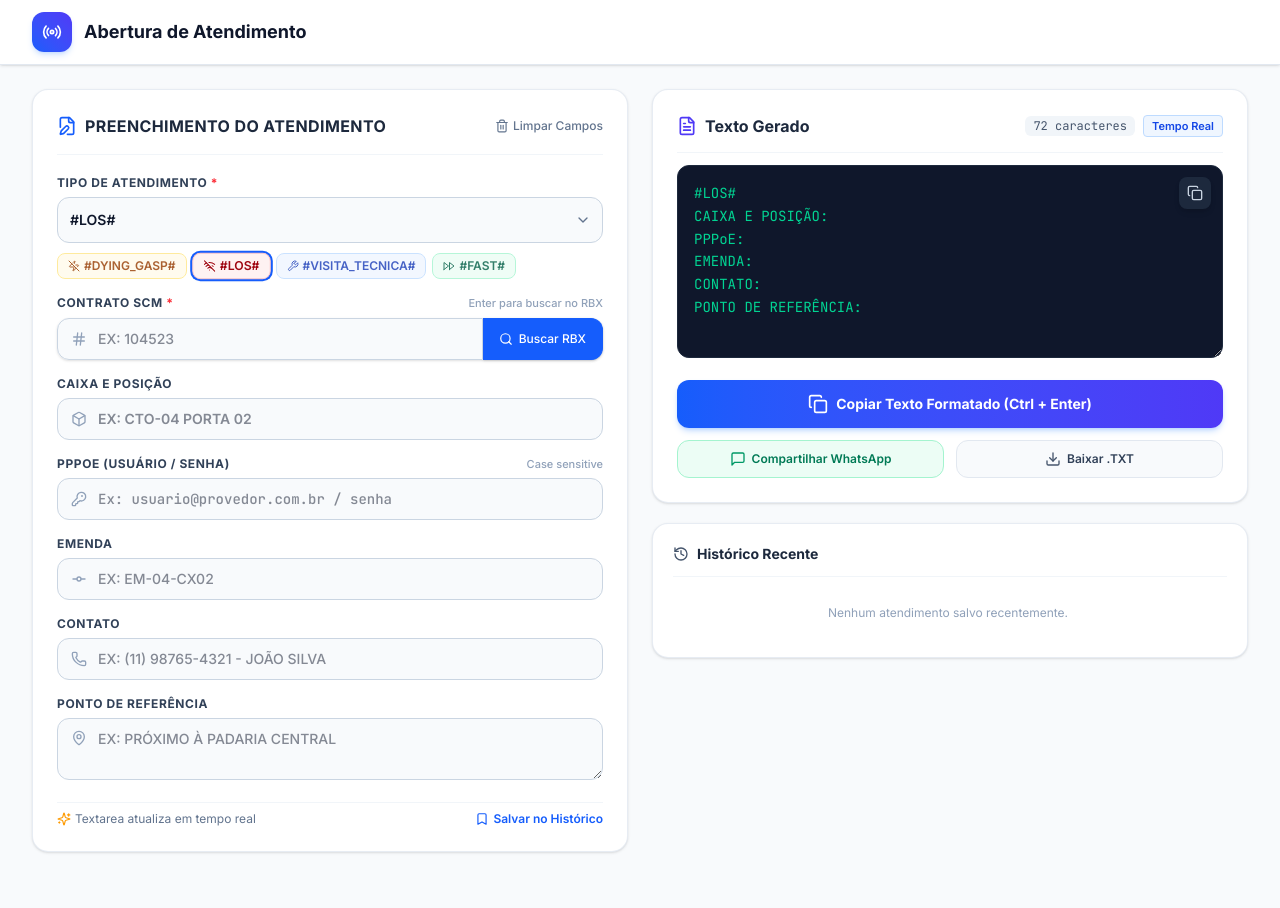
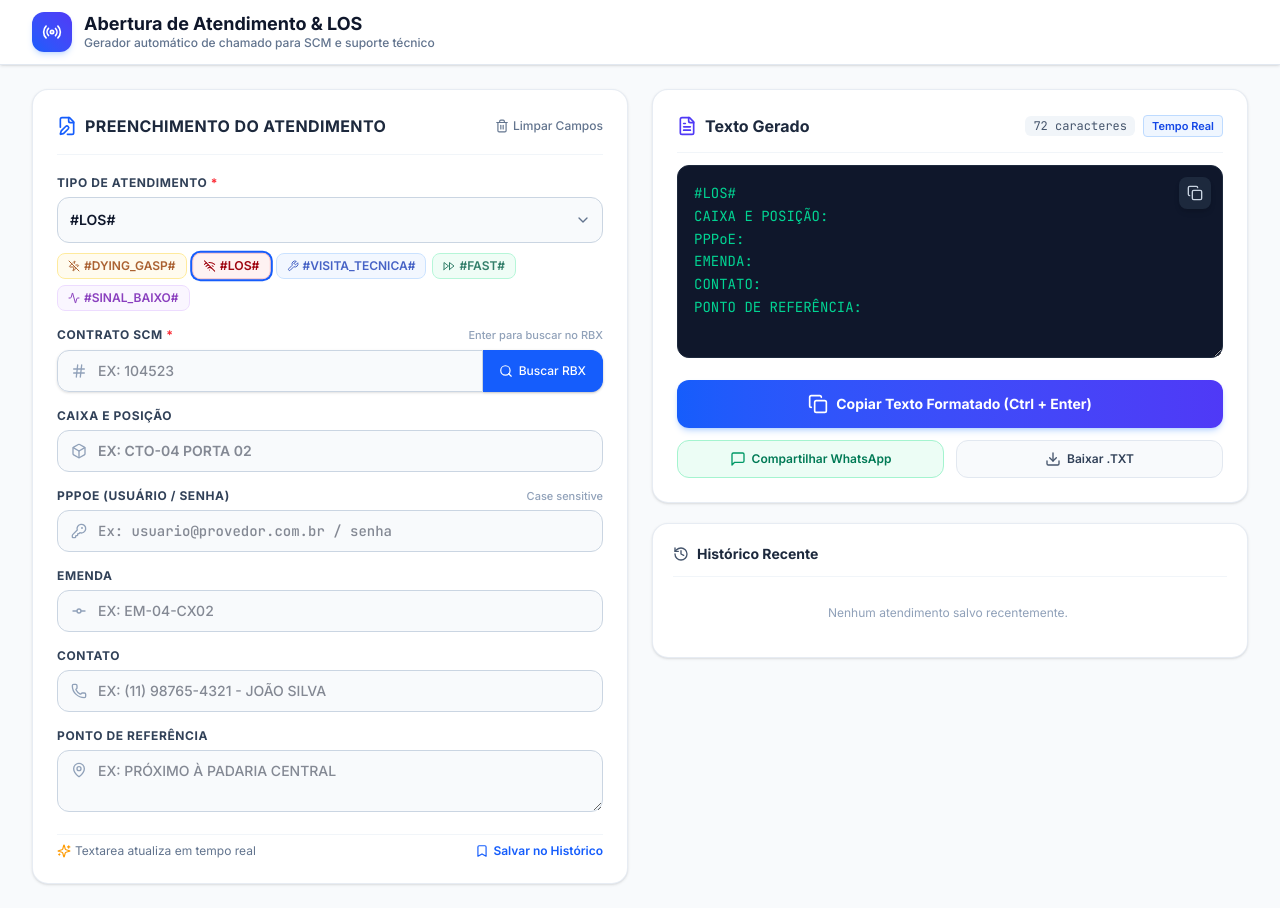
Before and after one commit to mhre1s/abertura-atendimentos, a React (Vite) app: page / in a window 1280 px wide. Before the commit the page ends 876 px from the top, so only its background shows below. Built offline with nearby package versions, Linux system fonts and the light colour scheme.

Commit message:
adicionando opção de sinal baixo

```diff
--- a/src/App.jsx
+++ b/src/App.jsx
@@ -12,6 +12,7 @@ export default function App() {
     tipo: '#LOS#',
     contrato: '',
     caixaPosicao: '',
+    sinal: '',
     pppoe: '',
     emenda: '',
     contato: '',
@@ -54,6 +55,7 @@ export default function App() {
       tipo: '#LOS#',
       contrato: '',
       caixaPosicao: '',
+      sinal: '',
       pppoe: '',
       emenda: '',
       contato: '',
@@ -63,22 +65,33 @@ export default function App() {
   };
 
   // Texto formatado gerado em tempo real
+  // Quando for #SINAL_BAIXO#, adiciona a linha SINAL: logo após CAIXA E POSIÇÃO
   const generatedText = useMemo(() => {
     const tipo = (formData.tipo || '#LOS#').toUpperCase();
     const caixaPosicao = formData.caixaPosicao.trim().toUpperCase();
+    const sinal = (formData.sinal || '').trim().toUpperCase();
     const pppoe = formData.pppoe.trim(); // Mantém original
     const emenda = formData.emenda.trim().toUpperCase();
     const contato = formData.contato.trim().toUpperCase();
     const pontoRef = formData.pontoReferencia.trim().toUpperCase();
 
-    return [
+    const linhas = [
       `${tipo}`,
-      `CAIXA E POSIÇÃO: ${caixaPosicao}`,
+      `CAIXA E POSIÇÃO: ${caixaPosicao}`
+    ];
+
+    if (tipo === '#SINAL_BAIXO#') {
+      linhas.push(`SINAL: ${sinal}`);
+    }
+
+    linhas.push(
       `PPPoE: ${pppoe}`,
       `EMENDA: ${emenda}`,
       `CONTATO: ${contato}`,
       `PONTO DE REFERÊNCIA: ${pontoRef}`
-    ].join('\n');
+    );
+
+    return linhas.join('\n');
   }, [formData]);
 
   // Salvar no histórico
@@ -93,6 +106,7 @@ export default function App() {
       tipo: formData.tipo.toUpperCase(),
       contrato: formData.contrato.trim().toUpperCase(),
       caixaPosicao: formData.caixaPosicao.trim().toUpperCase(),
+      sinal: (formData.sinal || '').trim().toUpperCase(),
       pppoe: formData.pppoe.trim(),
       emenda: formData.emenda.trim().toUpperCase(),
       contato: formData.contato.trim().toUpperCase(),
@@ -164,6 +178,7 @@ export default function App() {
       tipo: item.tipo,
       contrato: item.contrato,
       caixaPosicao: item.caixaPosicao || '',
+      sinal: item.sinal || '',
       pppoe: item.pppoe || '',
       emenda: item.emenda || '',
       contato: item.contato || '',
@@ -213,7 +228,8 @@ export default function App() {
               <Radio className="w-5 h-5" />
             </div>
             <div>
-              <h1 className="text-lg font-bold text-slate-900 leading-tight">Abertura de Atendimento</h1>
+              <h1 className="text-lg font-bold text-slate-900 leading-tight">Abertura de Atendimento & LOS</h1>
+              <p className="text-xs text-slate-500 font-medium">Gerador automático de chamado para SCM e suporte técnico</p>
             </div>
           </div>
         </div>
--- a/src/components/AtendimentoForm.jsx
+++ b/src/components/AtendimentoForm.jsx
@@ -7,6 +7,7 @@ import {
   WifiOff,
   Wrench,
   FastForward,
+  Activity,
   Hash,
   Search,
   Loader2,
@@ -24,6 +25,7 @@ const TIPOS_ATENDIMENTO = [
   { value: '#LOS#', label: '#LOS#', icon: WifiOff, color: 'border-red-200 bg-red-50 text-red-800 hover:bg-red-100' },
   { value: '#VISITA_TECNICA#', label: '#VISITA_TECNICA#', icon: Wrench, color: 'border-blue-200 bg-blue-50 text-blue-800 hover:bg-blue-100' },
   { value: '#FAST#', label: '#FAST#', icon: FastForward, color: 'border-emerald-200 bg-emerald-50 text-emerald-800 hover:bg-emerald-100' },
+  { value: '#SINAL_BAIXO#', label: '#SINAL_BAIXO#', icon: Activity, color: 'border-purple-200 bg-purple-50 text-purple-800 hover:bg-purple-100' },
 ];
 
 export default function AtendimentoForm({
@@ -78,6 +80,7 @@ export default function AtendimentoForm({
               <option value="#LOS#">#LOS#</option>
               <option value="#VISITA_TECNICA#">#VISITA_TECNICA#</option>
               <option value="#FAST#">#FAST#</option>
+              <option value="#SINAL_BAIXO#">#SINAL_BAIXO#</option>
             </select>
             <div className="pointer-events-none absolute inset-y-0 right-0 flex items-center px-3 text-slate-500">
               <ChevronDown className="w-4 h-4" />
@@ -174,6 +177,28 @@ export default function AtendimentoForm({
             />
           </div>
         </div>
+
+        {/* 3.1 Input de SINAL (Aparece quando #SINAL_BAIXO# for selecionado) */}
+        {formData.tipo === '#SINAL_BAIXO#' && (
+          <div className="p-3 bg-purple-50/70 border border-purple-200 rounded-xl space-y-1.5 transition-all">
+            <label htmlFor="sinal" className="block text-xs font-bold uppercase tracking-wider text-purple-900 flex items-center">
+              <Activity className="w-3.5 h-3.5 mr-1 text-purple-600" />
+              Sinal <span className="text-red-500 ml-0.5">*</span>
+            </label>
+            <div className="relative">
+              <input
+                type="text"
+                id="sinal"
+                name="sinal"
+                value={formData.sinal || ''}
+                onChange={(e) => onChange('sinal', e.target.value)}
+                placeholder="Ex: -27.50 DBM ou -28"
+                className="w-full px-3 py-2 bg-white border border-purple-300 text-purple-950 text-sm font-semibold rounded-lg focus:ring-2 focus:ring-purple-500 focus:border-purple-500 transition-all uppercase outline-none"
+                autoFocus
+              />
+            </div>
+          </div>
+        )}
 
         {/* 4. PPPoE (Usuário / Senha mantidos no formato original) */}
         <div>
```
